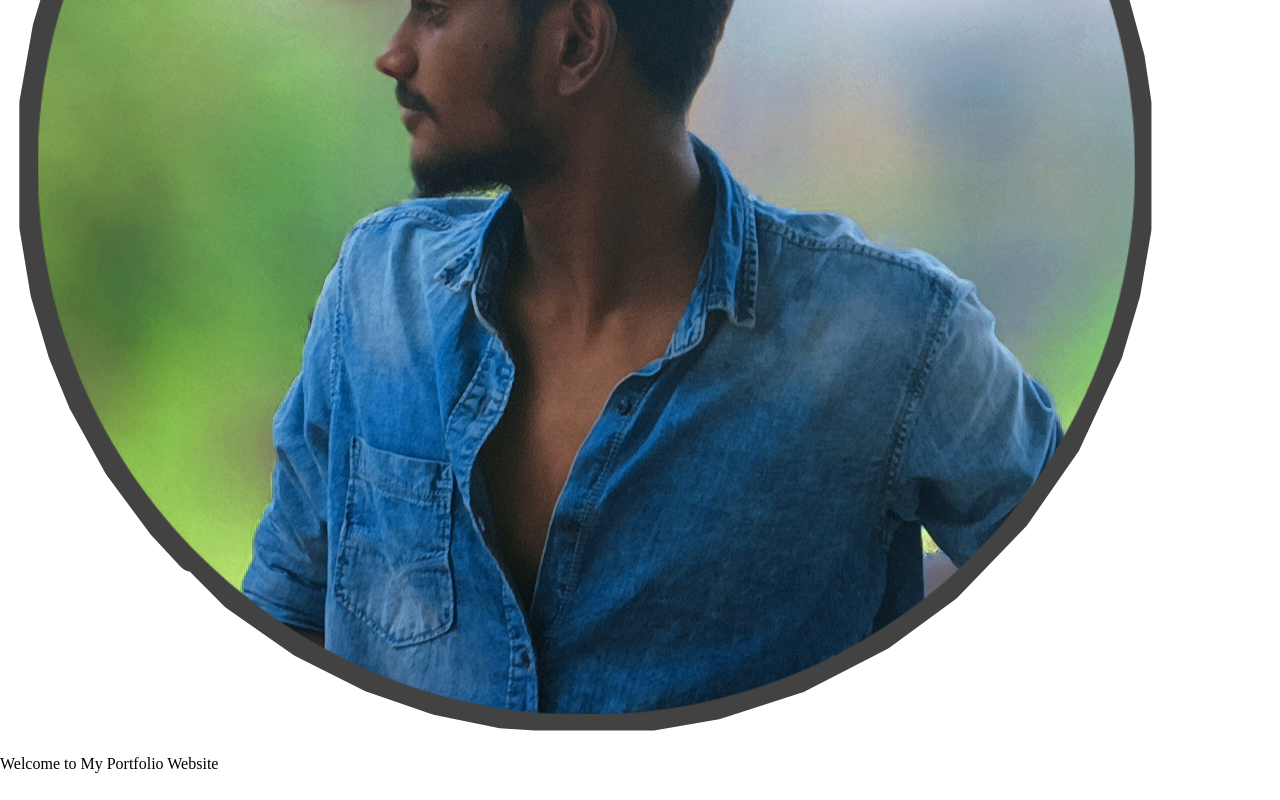
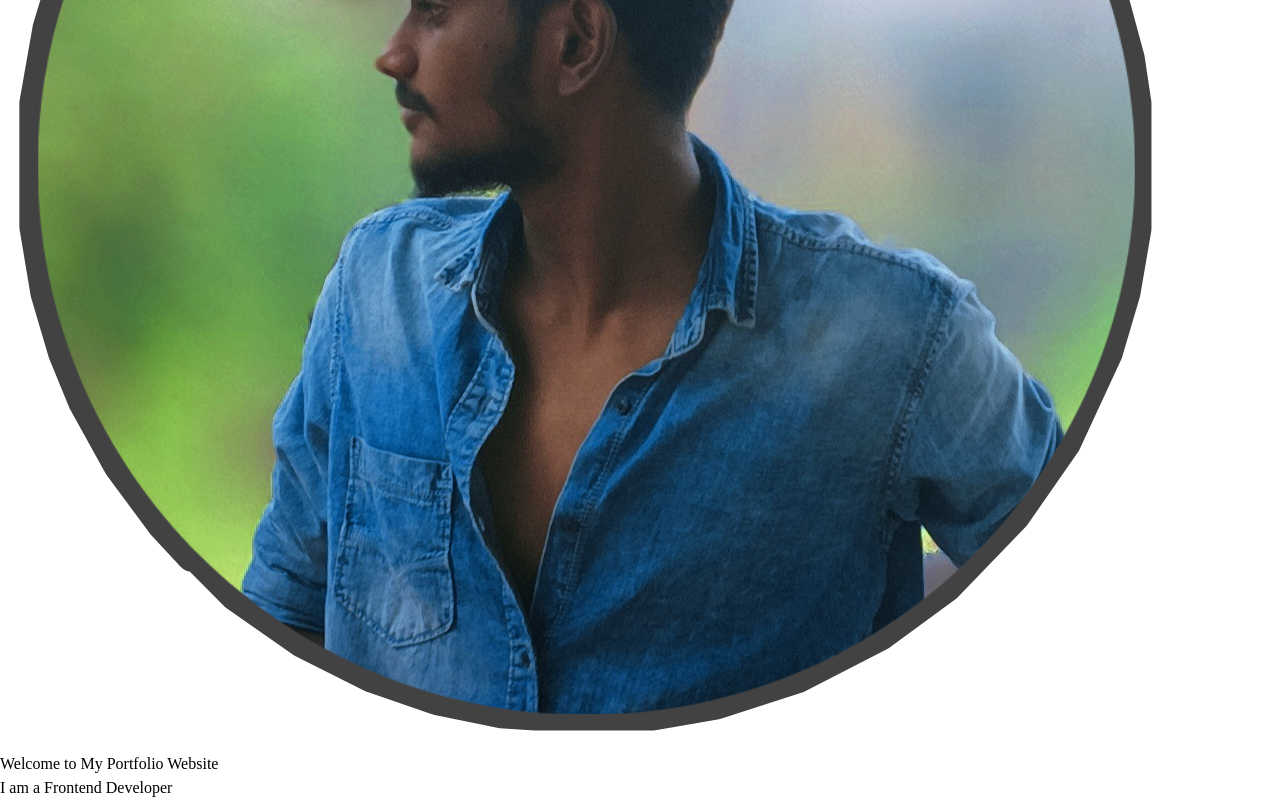
Before and after one commit to Pradhunyagawande01/Portfolio-Website, a React (Vite) app: page / in a window 1280 px wide. Shown: the part 420-1220 px from the top of the page. Before the commit the page ends 1196 px from the top, so only its background shows below. Built offline with nearby package versions, Linux system fonts and the light colour scheme; a web font is replaced by a local one.

Commit message:
new commit added

```diff
--- a/src/App.jsx
+++ b/src/App.jsx
@@ -6,11 +6,14 @@ const App = () => {
   return (
     <div className='flex items-center justify-center h-screen bg-[#ECE7E2] flex-col'>
       <div>
-      <img src={myimg} alt="My Image" className="w-32 h-32" />
+       <img src={myimg} alt="My Image" className="w-32 h-32" />
       </div>
       <h1 className='font-bold text-[#4A7766] text-2xl'>
         Welcome to My Portfolio Website
       </h1>
+      <p className='text-[#4A7766] text-lg'>
+        I am a Frontend Developer
+      </p>
     </div>
   );
 }
```
Also changed, not shown: src/Components/Navbar.jsx (added, +13 -0 lines).
